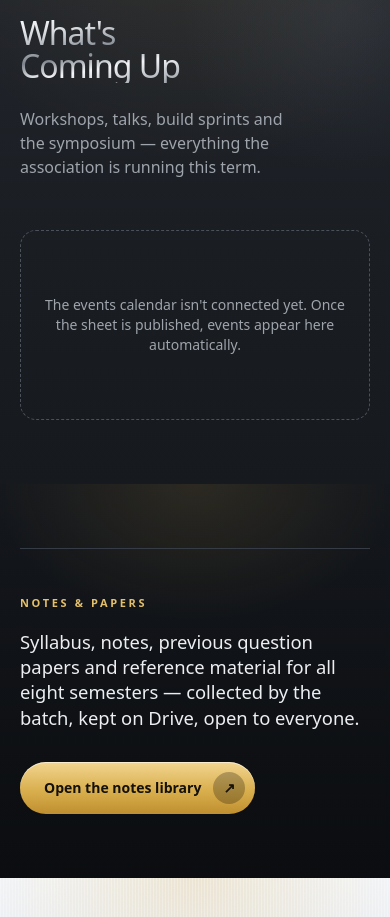
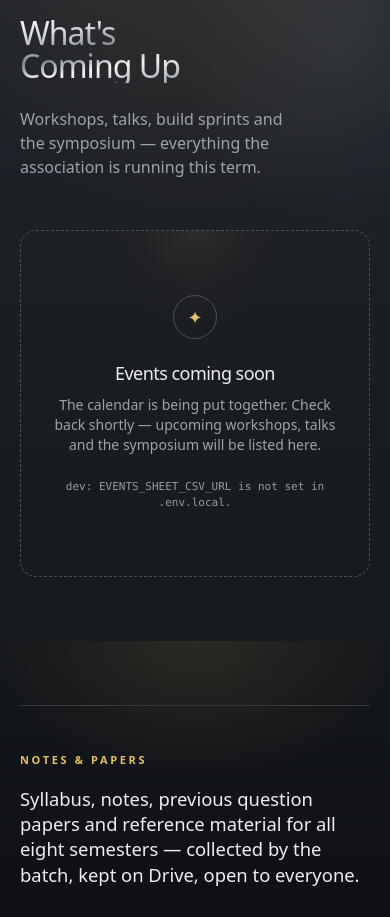
Before and after one commit to ajayda24/mech-association, a Next.js app: page / in a window 390 px wide. Shown: the part 10320-11237 px from the top of the page. Built offline with nearby package versions, Linux system fonts and the light colour scheme; a web font is replaced by a local one.

Commit message:
events message change

```diff
--- a/src/components/sections/AlumniDirectory.tsx
+++ b/src/components/sections/AlumniDirectory.tsx
@@ -336,19 +336,43 @@ function EmptyState({
   status: AlumniData["status"];
   unmatched: string[];
 }) {
-  const message =
+  /*
+   * Every status here is a setup or plumbing problem a visitor can do nothing
+   * about, so they all read the same publicly. The cause is printed below in
+   * development only.
+   */
+  const reason =
     status === "no-columns"
-      ? "The sheet was read, but no Name and Passed-out-year columns were recognised."
+      ? "Sheet read, but no Name/BATCH columns were recognised."
       : status === "fetch-failed"
-        ? "The alumni sheet could not be reached just now. It'll reappear on the next refresh."
-        : alumniCopy.emptyNoData;
+        ? "Sheet could not be reached (check the published CSV URL)."
+        : "ALUMNI_SHEET_CSV_URL is not set in .env.local.";
 
   return (
-    <div className="border-line-strong grid place-items-center rounded-2xl border border-dashed px-6 py-16 text-center">
-      <p className="text-steel-400 max-w-[46ch] text-sm">{message}</p>
-      {process.env.NODE_ENV === "development" && unmatched.length > 0 && (
-        <p className="text-ink-faint mt-4 max-w-[60ch] font-mono text-[11px]">
-          Unmatched sheet headers: {unmatched.join(" · ")}
+    <div className="border-line-strong relative grid place-items-center overflow-hidden rounded-2xl border border-dashed px-6 py-16 text-center sm:py-20">
+      <span
+        aria-hidden
+        className="glow-gold pointer-events-none absolute -top-24 left-1/2 h-48 w-48 -translate-x-1/2 opacity-25"
+      />
+
+      <span
+        aria-hidden
+        className="border-line-strong text-gold-300 relative mb-5 grid h-11 w-11 place-items-center rounded-full border text-lg"
+      >
+        ✦
+      </span>
+
+      <p className="text-ink text-display relative text-lg sm:text-xl">
+        {alumniCopy.comingSoonTitle}
+      </p>
+      <p className="text-steel-400 relative mt-2 max-w-[46ch] text-sm text-balance">
+        {alumniCopy.comingSoonBody}
+      </p>
+
+      {process.env.NODE_ENV === "development" && (
+        <p className="text-ink-faint relative mt-6 max-w-[60ch] font-mono text-[11px]">
+          dev: {reason}
+          {unmatched.length > 0 && ` · unmatched: ${unmatched.join(" · ")}`}
         </p>
       )}
     </div>
--- a/src/components/sections/Events.tsx
+++ b/src/components/sections/Events.tsx
@@ -169,21 +169,54 @@ function EmptyState({
   status: EventsData["status"];
   unmatched: string[];
 }) {
-  const message =
+  /*
+   * "ok" means the sheet was read fine and simply holds nothing ahead of
+   * today. Every other status is a setup or plumbing problem, which a visitor
+   * can do nothing about and should not be shown — they all read as "coming
+   * soon". The actual cause is printed below in development only.
+   */
+  const connected = status === "ok";
+  const title = connected
+    ? eventsCopy.emptyUpcomingTitle
+    : eventsCopy.comingSoonTitle;
+  const body = connected
+    ? eventsCopy.emptyUpcomingBody
+    : eventsCopy.comingSoonBody;
+
+  const reason =
     status === "no-columns"
-      ? "The sheet was read, but no Title and Date columns were recognised."
+      ? "Sheet read, but no Title/Date columns were recognised."
       : status === "fetch-failed"
-        ? "The events sheet could not be reached just now. It'll reappear on the next refresh."
+        ? "Sheet could not be reached (check the published CSV URL)."
         : status === "not-configured"
-          ? eventsCopy.emptyNoData
-          : eventsCopy.emptyUpcoming;
+          ? "EVENTS_SHEET_CSV_URL is not set in .env.local."
+          : null;
 
   return (
-    <div className="border-line-strong grid place-items-center rounded-2xl border border-dashed px-6 py-16 text-center">
-      <p className="text-steel-400 max-w-[46ch] text-sm">{message}</p>
-      {process.env.NODE_ENV === "development" && unmatched.length > 0 && (
-        <p className="text-ink-faint mt-4 max-w-[60ch] font-mono text-[11px]">
-          Unmatched sheet headers: {unmatched.join(" · ")}
+    <div className="border-line-strong relative grid place-items-center overflow-hidden rounded-2xl border border-dashed px-6 py-16 text-center sm:py-20">
+      <span
+        aria-hidden
+        className="glow-gold pointer-events-none absolute -top-24 left-1/2 h-48 w-48 -translate-x-1/2 opacity-25"
+      />
+
+      <span
+        aria-hidden
+        className="border-line-strong text-gold-300 relative mb-5 grid h-11 w-11 place-items-center rounded-full border text-lg"
+      >
+        ✦
+      </span>
+
+      <p className="text-ink text-display relative text-lg sm:text-xl">
+        {title}
+      </p>
+      <p className="text-steel-400 relative mt-2 max-w-[46ch] text-sm text-balance">
+        {body}
+      </p>
+
+      {process.env.NODE_ENV === "development" && reason && (
+        <p className="text-ink-faint relative mt-6 max-w-[60ch] font-mono text-[11px]">
+          dev: {reason}
+          {unmatched.length > 0 && ` · unmatched: ${unmatched.join(" · ")}`}
         </p>
       )}
     </div>
--- a/src/content/alumni.ts
+++ b/src/content/alumni.ts
@@ -267,6 +267,12 @@ export const alumniCopy = {
   searchPlaceholder: "Search name, company, course or institution",
   allYearsLabel: "All batches",
   emptyFiltered: "No alumni match that search yet.",
-  emptyNoData:
-    "The alumni directory isn't connected yet. Once the response sheet is published, entries appear here automatically.",
+  /*
+   * Written for a VISITOR, not for whoever maintains the sheet. "Isn't
+   * connected yet" describes our plumbing, which reads as broken to everyone
+   * else. The real cause is printed underneath in development only.
+   */
+  comingSoonTitle: "Directory coming soon",
+  comingSoonBody:
+    "Alumni entries are being collected. Check back shortly — or add yourself if you have already graduated.",
 } as const;
--- a/src/content/events.ts
+++ b/src/content/events.ts
@@ -155,9 +155,20 @@ export const eventsCopy = {
   addEvent: "Propose an event",
   viewAll: "View all events",
   viewFewer: "Show fewer",
-  /** Shown when the sheet is connected but nothing is scheduled ahead. */
-  emptyUpcoming:
-    "Nothing on the calendar right now. New events are posted here as they're confirmed.",
-  emptyNoData:
-    "The events calendar isn't connected yet. Once the sheet is published, events appear here automatically.",
+  /*
+   * Empty states. All of them are written for a VISITOR, not for whoever
+   * maintains the sheet: "isn't connected yet" and "the sheet could not be
+   * reached" describe our plumbing, which is nobody else's problem and reads
+   * as broken. Whatever the underlying cause, the honest public message is
+   * the same — there is nothing to show yet. The real reason is printed
+   * underneath in development only.
+   */
+  /** Connected, but nothing is dated today or later. */
+  emptyUpcomingTitle: "No events scheduled",
+  emptyUpcomingBody:
+    "Nothing on the calendar right now. New dates are posted here as soon as they're confirmed.",
+  /** Not connected, unreachable, or columns unrecognised. */
+  comingSoonTitle: "Events coming soon",
+  comingSoonBody:
+    "The calendar is being put together. Check back shortly — upcoming workshops, talks and the symposium will be listed here.",
 } as const;
```
